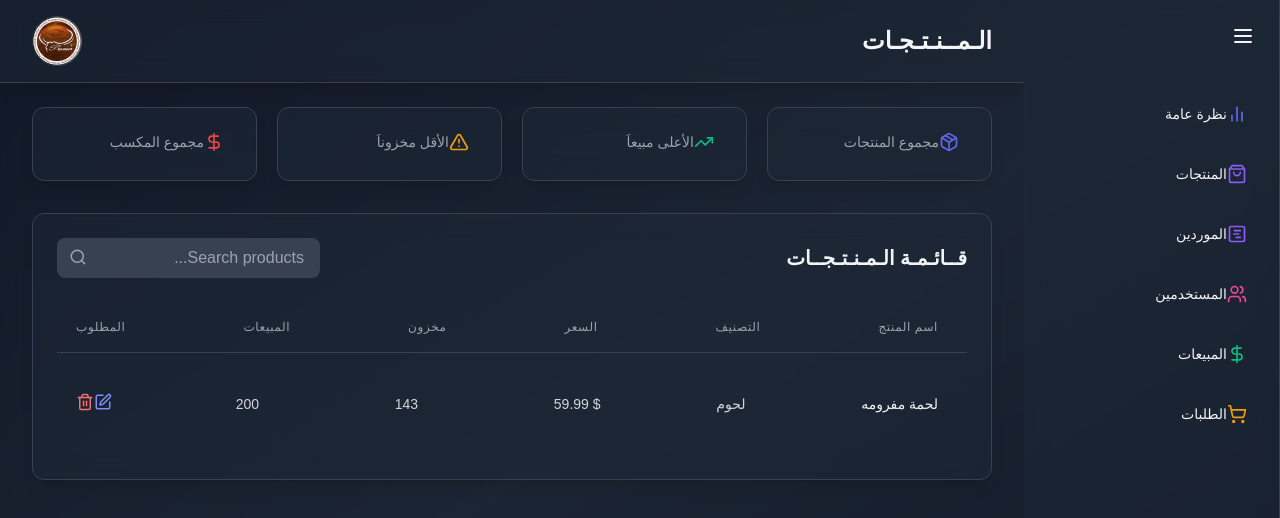
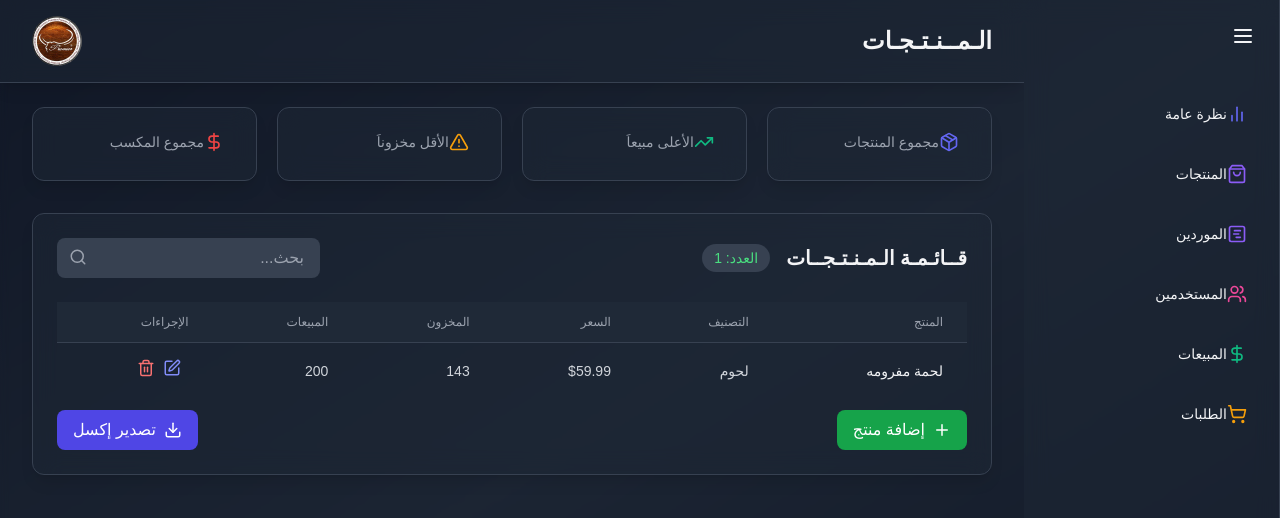
Before and after one commit to hazem257/PremierStore, a React (Vite) app: page /products in a window 1280 px wide. Shown: the top 518 px of the page. Built offline with nearby package versions, Linux system fonts and the light colour scheme; a web font is replaced by a local one.

Commit message:
Update ProductsTable.jsx

```diff
--- a/src/components/products/ProductsTable.jsx
+++ b/src/components/products/ProductsTable.jsx
@@ -1,110 +1,308 @@
+import { useState } from "react";
 import { motion } from "framer-motion";
-import { Edit, Search, Trash2 } from "lucide-react";
-import { useState } from "react";
+import { Search, Edit, Trash2, Plus, Download } from "lucide-react";
+import { utils, writeFile } from "xlsx-js-style";
 
-const PRODUCT_DATA = [
+const initialProducts = [
   { id: 1, name: "لحمة مفرومه", category: "لحوم", price: 59.99, stock: 143, sales: 200 },
 ];
 
 const ProductsTable = () => {
   const [searchTerm, setSearchTerm] = useState("");
-	const [filteredProducts, setFilteredProducts] = useState(PRODUCT_DATA);
+  const [products, setProducts] = useState(initialProducts);
+  const [editingProduct, setEditingProduct] = useState(null);
+  const [showAddModal, setShowAddModal] = useState(false);
+  const [editedData, setEditedData] = useState({});
+  const [newProduct, setNewProduct] = useState({
+    name: "",
+    category: "",
+    price: 0,
+    stock: 0,
+    sales: 0
+  });
 
-	const handleSearch = (e) => {
-		const term = e.target.value.toLowerCase();
-		setSearchTerm(term);
-		const filtered = PRODUCT_DATA.filter(
-			(product) => product.name.toLowerCase().includes(term) || product.category.toLowerCase().includes(term)
+  // Handlers
+  const handleSearch = (e) => setSearchTerm(e.target.value.toLowerCase());
+
+  const handleDelete = (productId) =>
+    setProducts(products.filter(product => product.id !== productId));
+
+  const handleEdit = (product) => {
+    setEditingProduct(product);
+    setEditedData({ ...product });
+  };
+
+  const handleSaveEdit = () => {
+    setProducts(products.map(p =>
+      p.id === editingProduct.id ? { ...editedData } : p
+    ));
+    setEditingProduct(null);
+  };
+
+  const handleAdd = () => {
+    setShowAddModal(true);
+    setNewProduct({ name: "", category: "", price: 0, stock: 0, sales: 0 });
+  };
+
+  const handleSaveNew = () => {
+    if (!newProduct.name || !newProduct.category) return;
+
+    const newId = Math.max(...products.map(p => p.id)) + 1;
+    setProducts([...products, { ...newProduct, id: newId }]);
+    setShowAddModal(false);
+  };
+
+  // Export to Excel
+  const handleExportExcel = () => {
+    const data = [
+      ["الاسم", "التصنيف", "السعر", "المخزون", "المبيعات"],
+      ...products.map(product => [
+        product.name,
+        product.category,
+        product.price,
+        product.stock,
+        product.sales
+      ])
+    ];
+
+    const ws = utils.aoa_to_sheet(data);
+    const wb = utils.book_new();
+    utils.book_append_sheet(wb, ws, "المنتجات");
+
+    // Header styling
+    const headerStyle = {
+      font: { bold: true, color: { rgb: "FFFFFF" } },
+      fill: { fgColor: { rgb: "4F46E5" } },
+      alignment: { horizontal: "center" }
+    };
+
+    for (let col = 0; col < data[0].length; col++) {
+      const cell = utils.encode_cell({ r: 0, c: col });
+      ws[cell].s = headerStyle;
+    }
+
+    // Column widths
+    ws['!cols'] = [{ wch: 25 }, { wch: 20 }, { wch: 15 }, { wch: 15 }, { wch: 15 }];
+
+    writeFile(wb, "المنتجات.xlsx");
+  };
+
+  const filteredProducts = products.filter(product =>
+    product.name.toLowerCase().includes(searchTerm) ||
+    product.category.toLowerCase().includes(searchTerm)
   );
-
-		setFilteredProducts(filtered);
-	};
 
   return (
     <motion.div
-			className='bg-gray-800 bg-opacity-50 backdrop-blur-md shadow-lg rounded-xl p-6 border border-gray-700 mb-8'
+      className="bg-gray-800 bg-opacity-50 backdrop-blur-md shadow-lg rounded-xl p-6 border border-gray-700 mb-8"
       initial={{ opacity: 0, y: 20 }}
       animate={{ opacity: 1, y: 0 }}
       transition={{ delay: 0.2 }}
     >
-			<div className='flex justify-between items-center mb-6'>
-				<h2 className='text-xl font-semibold text-gray-100'>قــائـمـة الـمـنـتـجــات</h2>
-				<div className='relative'>
+      {/* Add Modal */}
+      {showAddModal && (
+        <div className="fixed inset-0 bg-black bg-opacity-50 flex items-center justify-center z-50">
+          <div className="bg-gray-800 p-6 rounded-lg w-96">
+            <h3 className="text-xl mb-4 text-white">إضافة منتج جديد</h3>
+            <div className="space-y-4">
               <input
-						type='text'
-						placeholder='Search products...'
-						className='bg-gray-700 text-white placeholder-gray-400 rounded-lg pl-10 pr-4 py-2 focus:outline-none focus:ring-2 focus:ring-blue-500'
+                type="text"
+                placeholder="الاسم"
+                value={newProduct.name}
+                onChange={(e) => setNewProduct({...newProduct, name: e.target.value})}
+                className="bg-gray-700 text-white p-2 rounded w-full"
+              />
+              <input
+                type="text"
+                placeholder="التصنيف"
+                value={newProduct.category}
+                onChange={(e) => setNewProduct({...newProduct, category: e.target.value})}
+                className="bg-gray-700 text-white p-2 rounded w-full"
+              />
+              <input
+                type="number"
+                placeholder="السعر"
+                value={newProduct.price}
+                onChange={(e) => setNewProduct({...newProduct, price: parseFloat(e.target.value)})}
+                className="bg-gray-700 text-white p-2 rounded w-full"
+              />
+              <input
+                type="number"
+                placeholder="المخزون"
+                value={newProduct.stock}
+                onChange={(e) => setNewProduct({...newProduct, stock: parseInt(e.target.value)})}
+                className="bg-gray-700 text-white p-2 rounded w-full"
+              />
+              <input
+                type="number"
+                placeholder="المبيعات"
+                value={newProduct.sales}
+                onChange={(e) => setNewProduct({...newProduct, sales: parseInt(e.target.value)})}
+                className="bg-gray-700 text-white p-2 rounded w-full"
+              />
+            </div>
+            <div className="flex justify-end gap-2 mt-4">
+              <button
+                onClick={() => setShowAddModal(false)}
+                className="px-4 py-2 bg-gray-600 text-white rounded hover:bg-gray-700"
+              >
+                إلغاء
+              </button>
+              <button
+                onClick={handleSaveNew}
+                className="px-4 py-2 bg-green-600 text-white rounded hover:bg-green-700"
+              >
+                إضافة
+              </button>
+            </div>
+          </div>
+        </div>
+      )}
+
+      {/* Edit Modal */}
+      {editingProduct && (
+        <div className="fixed inset-0 bg-black bg-opacity-50 flex items-center justify-center z-50">
+          <div className="bg-gray-800 p-6 rounded-lg w-96">
+            <h3 className="text-xl mb-4 text-white">تعديل المنتج</h3>
+            <div className="space-y-4">
+              <input
+                type="text"
+                value={editedData.name}
+                onChange={(e) => setEditedData({...editedData, name: e.target.value})}
+                className="bg-gray-700 text-white p-2 rounded w-full"
+              />
+              <input
+                type="text"
+                value={editedData.category}
+                onChange={(e) => setEditedData({...editedData, category: e.target.value})}
+                className="bg-gray-700 text-white p-2 rounded w-full"
+              />
+              <input
+                type="number"
+                value={editedData.price}
+                onChange={(e) => setEditedData({...editedData, price: parseFloat(e.target.value)})}
+                className="bg-gray-700 text-white p-2 rounded w-full"
+              />
+              <input
+                type="number"
+                value={editedData.stock}
+                onChange={(e) => setEditedData({...editedData, stock: parseInt(e.target.value)})}
+                className="bg-gray-700 text-white p-2 rounded w-full"
+              />
+              <input
+                type="number"
+                value={editedData.sales}
+                onChange={(e) => setEditedData({...editedData, sales: parseInt(e.target.value)})}
+                className="bg-gray-700 text-white p-2 rounded w-full"
+              />
+            </div>
+            <div className="flex justify-end gap-2 mt-4">
+              <button
+                onClick={() => setEditingProduct(null)}
+                className="px-4 py-2 bg-gray-600 text-white rounded hover:bg-gray-700"
+              >
+                إلغاء
+              </button>
+              <button
+                onClick={handleSaveEdit}
+                className="px-4 py-2 bg-blue-600 text-white rounded hover:bg-blue-700"
+              >
+                حفظ
+              </button>
+            </div>
+          </div>
+        </div>
+      )}
+
+      {/* Header Section */}
+      <div className="flex justify-between items-center mb-6">
+        <div className="flex items-center gap-4">
+          <h2 className="text-xl font-semibold text-gray-100">قــائـمـة الـمـنـتـجــات</h2>
+          <span className="bg-gray-700 text-green-400 px-3 py-1 rounded-full text-sm">
+            العدد: {products.length}
+          </span>
+        </div>
+
+        <div className="flex items-center gap-4">
+
+          <div className="relative">
+            <input
+              type="text"
+              placeholder="بحث..."
+              className="bg-gray-700 text-white placeholder-gray-400 rounded-lg pl-10 pr-4 py-2 focus:outline-none focus:ring-2 focus:ring-blue-500"
+              value={searchTerm}
               onChange={handleSearch}
-						value={searchTerm}
             />
-					<Search className='absolute left-3 top-2.5 text-gray-400' size={18} />
+            <Search className="absolute left-3 top-2.5 text-gray-400" size={18} />
+          </div>
         </div>
       </div>
 
-			<div className='overflow-x-auto'dir="rtl" >
-				<table className='min-w-full divide-y divide-gray-700'>
-					<thead>
+      {/* Table */}
+      <div className="overflow-x-auto" dir="rtl">
+        <table className="min-w-full divide-y divide-gray-700">
+          <thead className="bg-gray-800">
             <tr>
-              <div className="div1">
-							<th className='px-6 py-3 text-left text-xs font-medium text-gray-400 uppercase tracking-wider'>
-							اسم المنتج
-							</th>
-							<th className='px-6 py-3 text-left text-xs font-medium text-gray-400 uppercase tracking-wider'>
-							التصنيف
-							</th>
-							<th className='px-6 py-3 text-left text-xs font-medium text-gray-400 uppercase tracking-wider'>
-							السعر
-							</th>
-							<th className='px-6 py-3 text-left text-xs font-medium text-gray-400 uppercase tracking-wider'>
-              مخزون
-							</th>
-							<th className='px-6 py-3 text-left text-xs font-medium text-gray-400 uppercase tracking-wider'>
-							المبيعات
-							</th>
-							<th className='px-6 py-3 text-left text-xs font-medium text-gray-400 uppercase tracking-wider'>
-							المطلوب
-							</th>
-              </div>
+              <th className="px-6 py-3 text-right text-xs font-medium text-gray-400 uppercase">المنتج</th>
+              <th className="px-6 py-3 text-right text-xs font-medium text-gray-400 uppercase">التصنيف</th>
+              <th className="px-6 py-3 text-right text-xs font-medium text-gray-400 uppercase">السعر</th>
+              <th className="px-6 py-3 text-right text-xs font-medium text-gray-400 uppercase">المخزون</th>
+              <th className="px-6 py-3 text-right text-xs font-medium text-gray-400 uppercase">المبيعات</th>
+              <th className="px-6 py-3 text-right text-xs font-medium text-gray-400 uppercase">الإجراءات</th>
             </tr>
           </thead>
 
-					<tbody className='divide-y divide-gray-700'>
+          <tbody className="divide-y divide-gray-700">
             {filteredProducts.map((product) => (
               <motion.tr
                 key={product.id}
                 initial={{ opacity: 0 }}
                 animate={{ opacity: 1 }}
-								transition={{ duration: 0.3 }}
+                className="hover:bg-gray-800"
               >
-              <div className="div1">
-
-								<td className='px-6 py-4 whitespace-nowrap text-sm font-medium text-gray-100 flex gap-2 items-center'>
-									{product.name}
-								</td>
-
-								<td className='px-6 py-4 whitespace-nowrap text-sm text-gray-300'>
-									{product.category}
-								</td>
-
-								<td className='px-6 py-4 whitespace-nowrap text-sm text-gray-300'>
-									$ {product.price.toFixed(2)}
-								</td>
-								<td className='px-6 py-4 m-5 whitespace-nowrap text-sm text-gray-300'>{product.stock}</td>
-								<td className='px-6 py-4 whitespace-nowrap text-sm text-gray-300'>{product.sales}</td>
-								<td className='px-6 py-4 whitespace-nowrap text-sm text-gray-300'>
-									<button className='text-indigo-400 hover:text-indigo-300 mr-2'>
+                <td className="px-6 py-4 text-right text-sm text-gray-100">{product.name}</td>
+                <td className="px-6 py-4 text-right text-sm text-gray-300">{product.category}</td>
+                <td className="px-6 py-4 text-right text-sm text-gray-300">${product.price.toFixed(2)}</td>
+                <td className="px-6 py-4 text-right text-sm text-gray-300">{product.stock}</td>
+                <td className="px-6 py-4 text-right text-sm text-gray-300">{product.sales}</td>
+                <td className="px-6 py-4 text-right text-sm text-gray-300">
+                  <button
+                    onClick={() => handleEdit(product)}
+                    className="text-indigo-400 hover:text-indigo-300 mx-2"
+                  >
                     <Edit size={18} />
                   </button>
-									<button className='text-red-400 hover:text-red-300'>
+                  <button
+                    onClick={() => handleDelete(product.id)}
+                    className="text-red-400 hover:text-red-300"
+                  >
                     <Trash2 size={18} />
                   </button>
-								</td> </div>
+                </td>
               </motion.tr>
             ))}
           </tbody>
         </table>
       </div>
+      <div className="btn-cont">
+            <button
+              onClick={handleAdd}
+              className="bg-green-600 hover:bg-green-700 text-white px-4 py-2 rounded-lg flex items-center gap-2"
+            >
+              <Plus size={18} />
+              إضافة منتج
+            </button>
+
+            <button
+              onClick={handleExportExcel}
+              className="bg-indigo-600 hover:bg-indigo-700 text-white px-4 py-2 rounded-lg flex items-center gap-2"
+            >
+              <Download size={18} />
+              تصدير إكسل
+            </button>
+          </div>
     </motion.div>
   );
 };
+
 export default ProductsTable;
```
Lines whose indentation alone changed are shown as unchanged.
